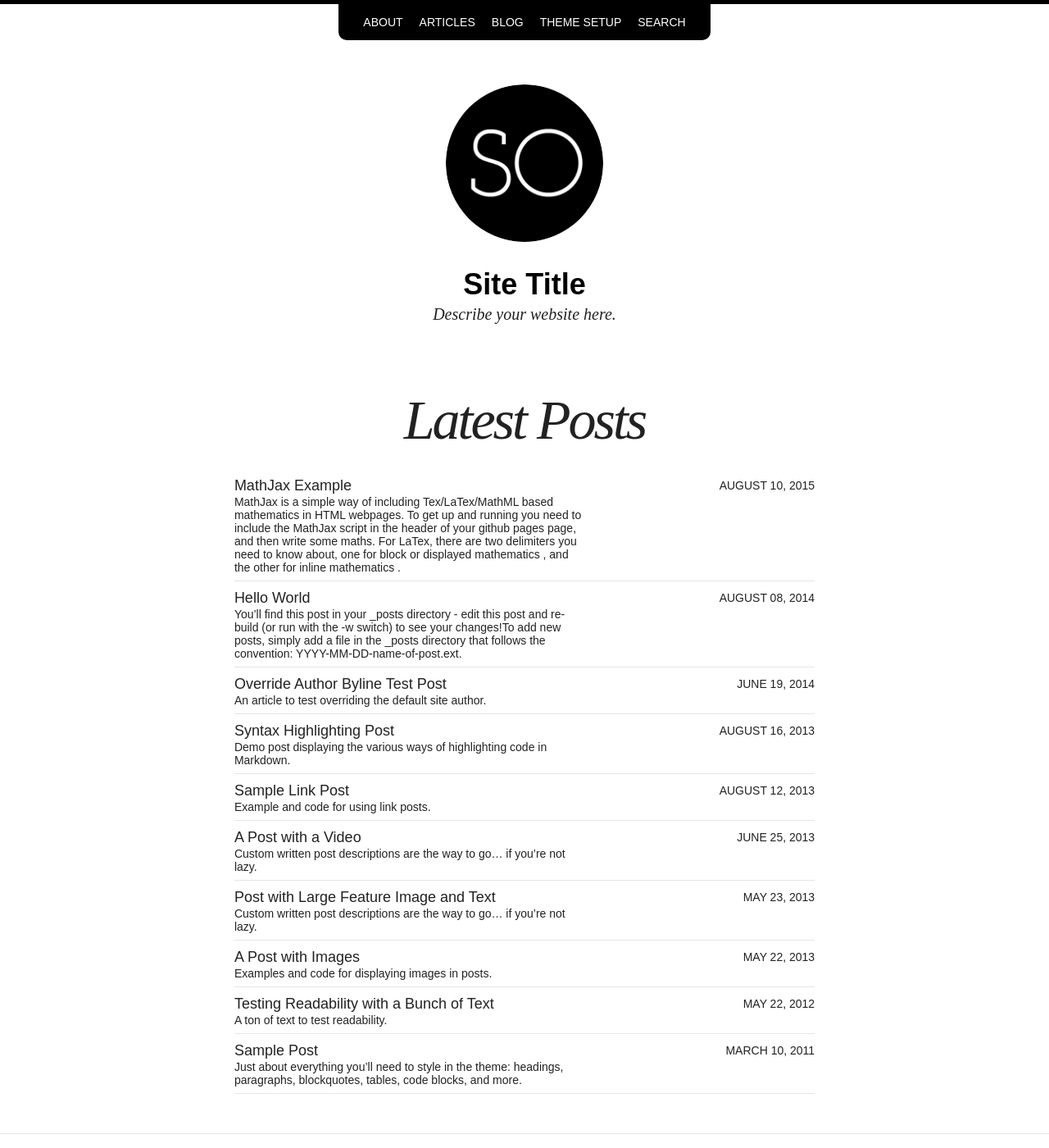
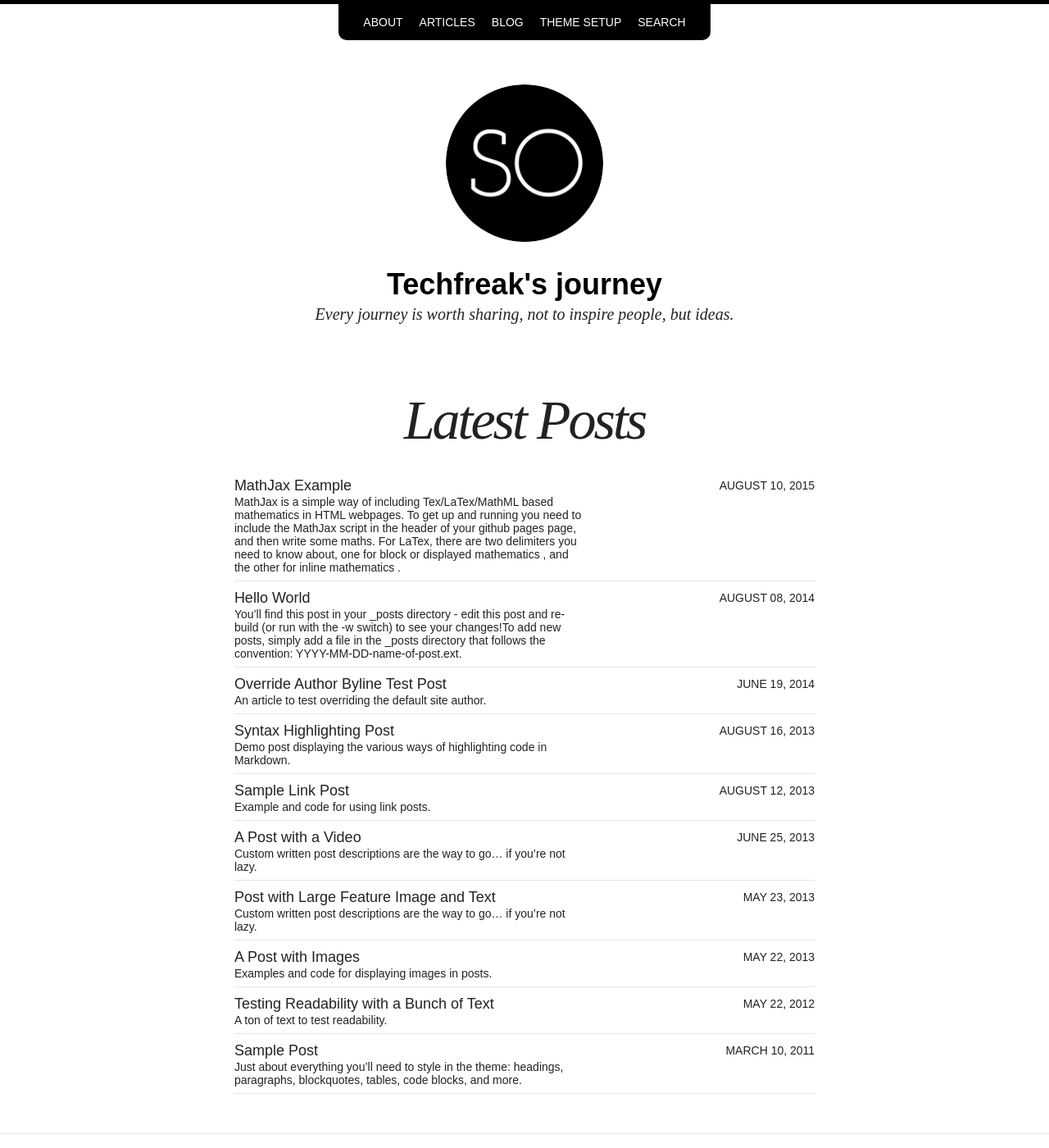
Before and after one commit to techfreakworm/techfreakworm.github.io, a Jekyll site: the page built from index.html, in a window 1280 px wide and 1400 px high. Shown: the whole window at 82% size. Built offline with Jekyll 4.4.1, drawn with Linux system fonts in a browser that asks for light colours; nearby versions of some CDN libraries; some of the changed lines change nothing that is shown; some of the changed text lies outside the part shown.

Commit message:
Change configuration

```diff
--- a/_config.yml
+++ b/_config.yml
@@ -1,11 +1,11 @@
 # Site wide configuration
 
-title: Site Title
+title: Techfreak's journey
 locale: en_US
-description: Describe your website here.
+description: Every journey is worth sharing, not to inspire people, but ideas.
 logo: site-logo.png
 search: true
-url: http://localhost:4000
+url: https://techfreakworm.github.io
 
 # Jekyll configuration
 
@@ -36,22 +36,22 @@
 
 # Site owner
 owner:
-  name: Your Name
+  name: Mayank Gupta
   avatar: bio-photo.jpg
-  email: you@email.com
-  disqus-shortname:
-  twitter: #username
-  facebook: #username
-  github: #username
+  email: techfreakworm@gmail.com
+  disqus-shortname: techfreakworm
+  twitter: techfreakworm
+  facebook: techfreakworm
+  github: techfreakworm
   stackexchange: #http://stackoverflow.com/users/123456/username
-  linkedin: #username
-  instagram: #username
+  linkedin: techfreakworm
+  instagram: mayankgupta04
   flickr: #username
   tumblr: #username
   pinterest: #username
   weibo: #userid
   google:
-    plus: #username
+    plus: techfreakworm
     analytics:
     verify:
     ad-client:
```
